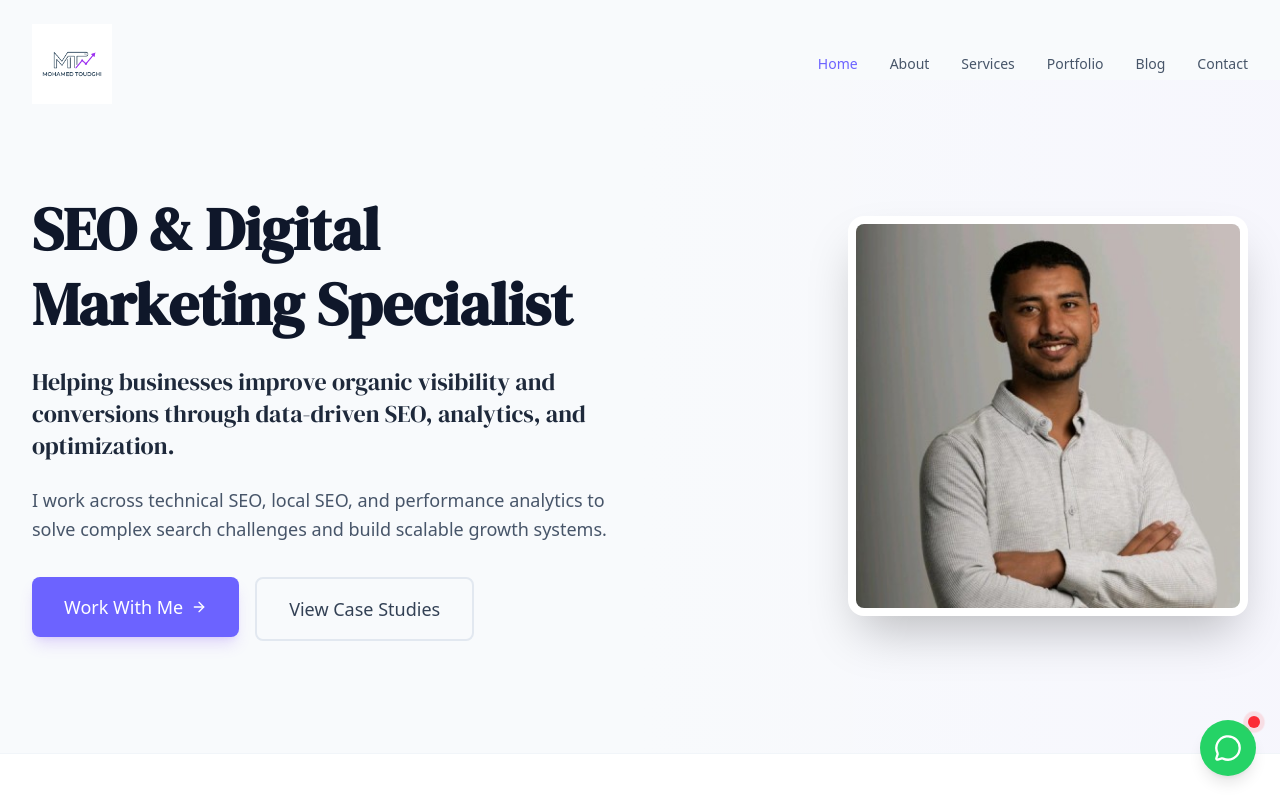
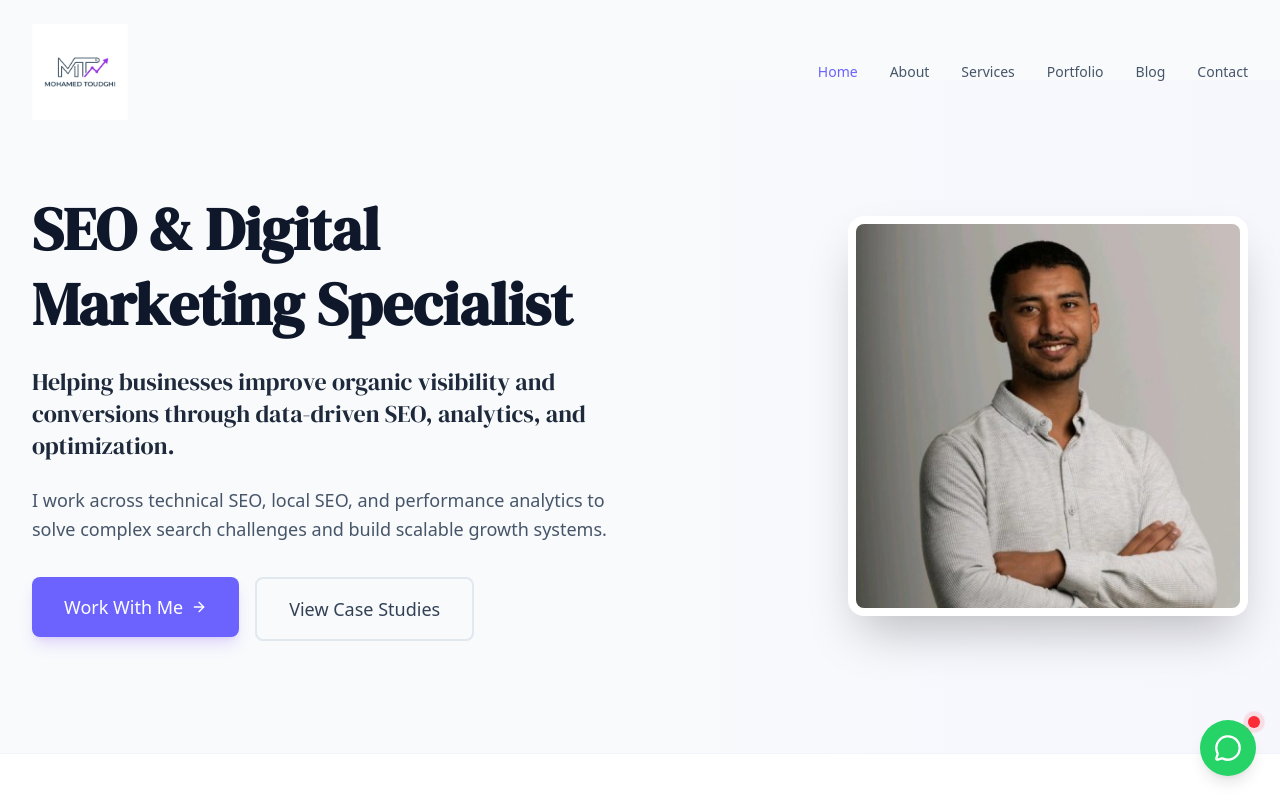
Before and after one commit to toudmohamed-ship-it/mohamed-portfolio, a Next.js app: page / in a window 1280 px wide. Shown: the top 800 px of the page. Built offline with nearby package versions, Linux system fonts and the light colour scheme.

Commit message:
Polish: True logo transparency via CSS mask and increased size to h-24

```diff
--- a/src/components/layout/Navbar.tsx
+++ b/src/components/layout/Navbar.tsx
@@ -41,7 +41,14 @@ export default function Navbar() {
                         <img
                             src="/logo.png"
                             alt="Mohamed Toudghi Logo"
-                            className="h-20 w-auto object-contain mix-blend-multiply brightness-[1.02] contrast-[1.05]"
+                            className="h-24 w-auto object-contain"
+                            style={{
+                                maskImage: 'url(/logo.png)',
+                                maskSize: 'contain',
+                                maskRepeat: 'no-repeat',
+                                // @ts-ignore - Webkit property
+                                WebkitMaskImage: 'url(/logo.png)',
+                            }}
                         />
                     </motion.div>
                 </Link>
```
